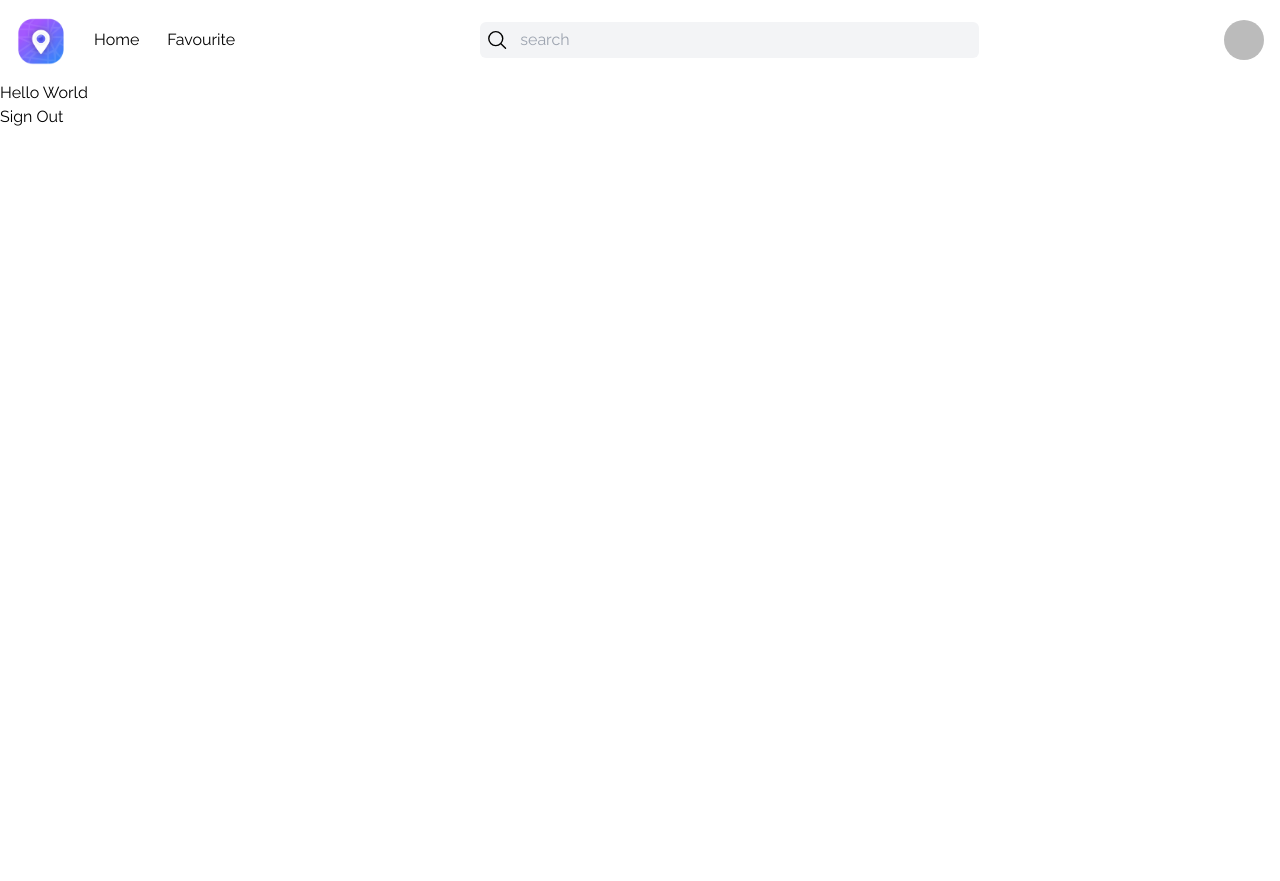
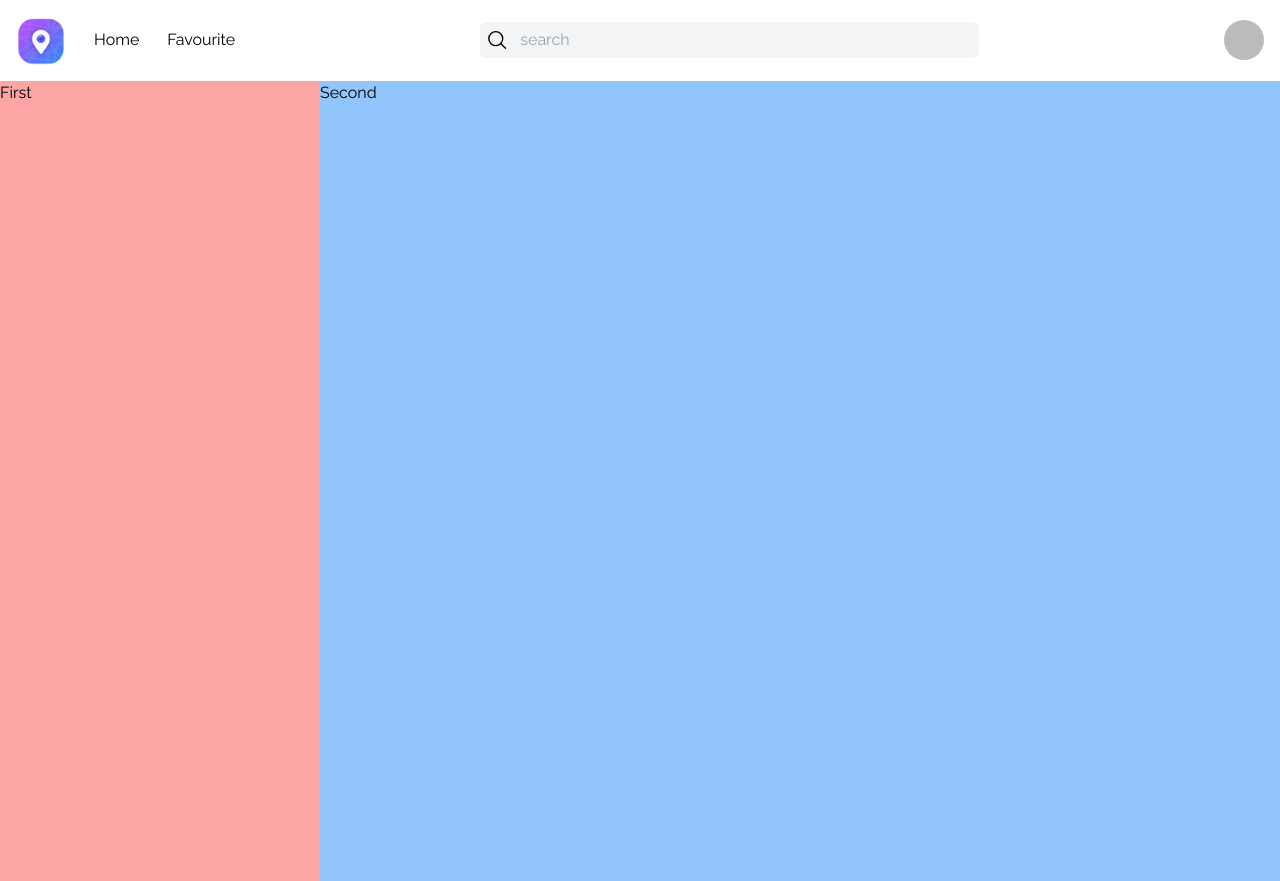
Before and after one commit to Chumani-Lalasa/Google-Map-Place, a Next.js app: page / in a window 1280 px wide. Before the commit the page ends 800 px from the top, so only its background shows below. Built offline with nearby package versions, Linux system fonts and the light colour scheme; no server answers; sample sign-in values are in the browser's storage.

Commit message:
layout created

```diff
--- a/app/page.js
+++ b/app/page.js
@@ -11,11 +11,13 @@ export default function Home() {
     if(!session?.user){
       router.push('/login')
     }
-  }, []);
+  }, [session]);
   return (
-   <div>
-      <h1>Hello World</h1>
-      <button onClick={()=>signOut()}>Sign Out</button>
+   <div className="grid grid-cols-4">
+    <div className="bg-red-300 h-screen">First</div>
+    <div className="bg-blue-300 col-span-3">Second</div>
+      {/* <h1>Hello World</h1>
+      <button onClick={()=>signOut()}>Sign Out</button> */}
    </div>
   );
 }
```
